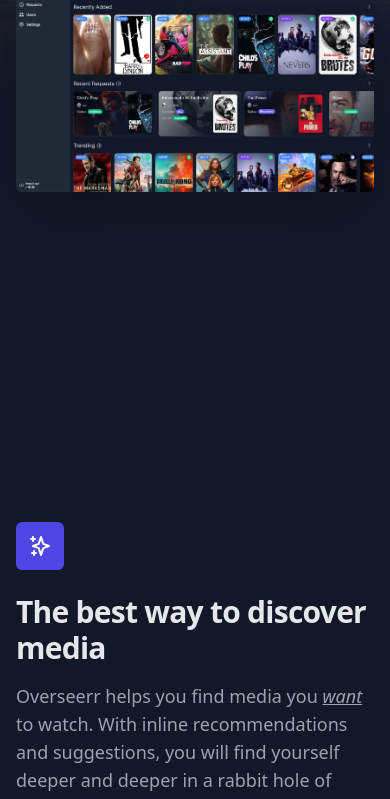
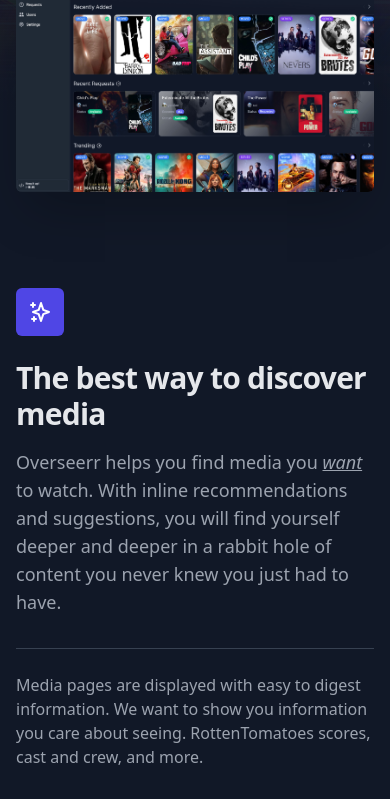
Before and after one commit to sct/overseerr-web, a Next.js app: page / in a window 390 px wide. Shown: the part 482-1281 px from the top of the page. Built offline with nearby package versions, Linux system fonts and the light colour scheme; a web font is replaced by a local one; what @tailwindcss/typography would draw is missing.

Commit message:
Fix padding under splash

```diff
--- a/pages/index.tsx
+++ b/pages/index.tsx
@@ -135,8 +135,8 @@
 const IndexPage: NextPage = () => {
   return (
     <>
-      <div className="flex flex-col min-h-screen mx-auto max-w-7xl">
-        <div className="z-40 flex-1 px-4 pt-6 md:px-6 md:py-12">
+      <div className="flex flex-col mx-auto max-w-7xl">
+        <div className="z-40 flex-1 px-4 pt-6 pb-24 md:px-6 md:py-12">
           <div className="relative z-50 flex flex-col items-center justify-center mx-auto space-y-12">
             <h1 className="text-4xl font-extrabold tracking-tight text-center text-gray-100 sm:text-5xl md:text-6xl">
               <span className="block xl:inline">Beautiful Media Discovery</span>
@@ -159,7 +159,7 @@
           </div>
         </div>
       </div>
-      <div className="relative pt-16 pb-32 overflow-hidden">
+      <div className="relative pb-32 overflow-hidden md:pt-16">
         <div className="relative">
           <div className="lg:mx-auto lg:max-w-7xl lg:px-8 lg:grid lg:grid-cols-2 lg:grid-flow-col-dense lg:gap-24">
             <div className="max-w-xl px-4 mx-auto sm:px-6 lg:py-16 lg:max-w-none lg:mx-0 lg:px-0">
```
